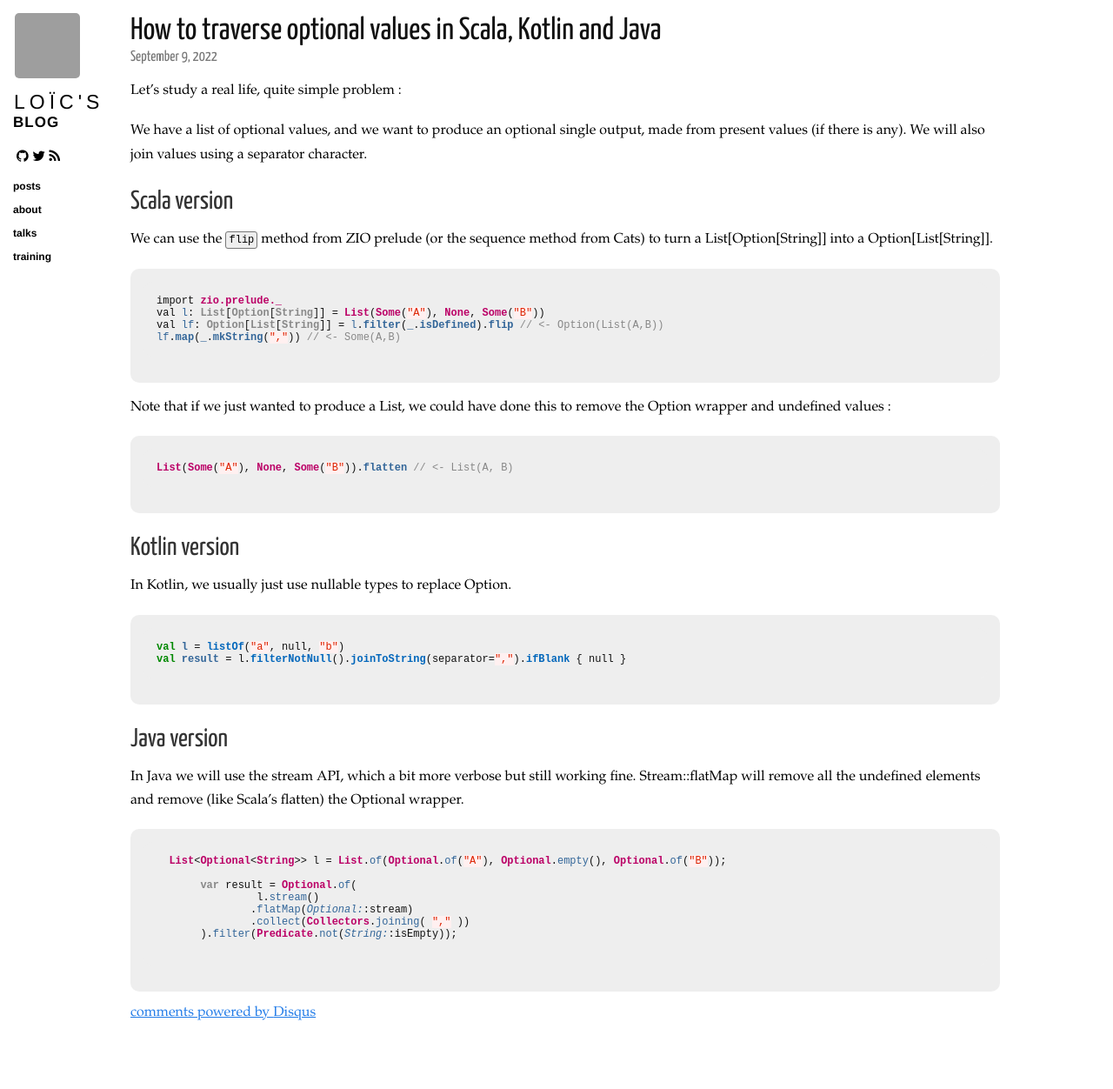
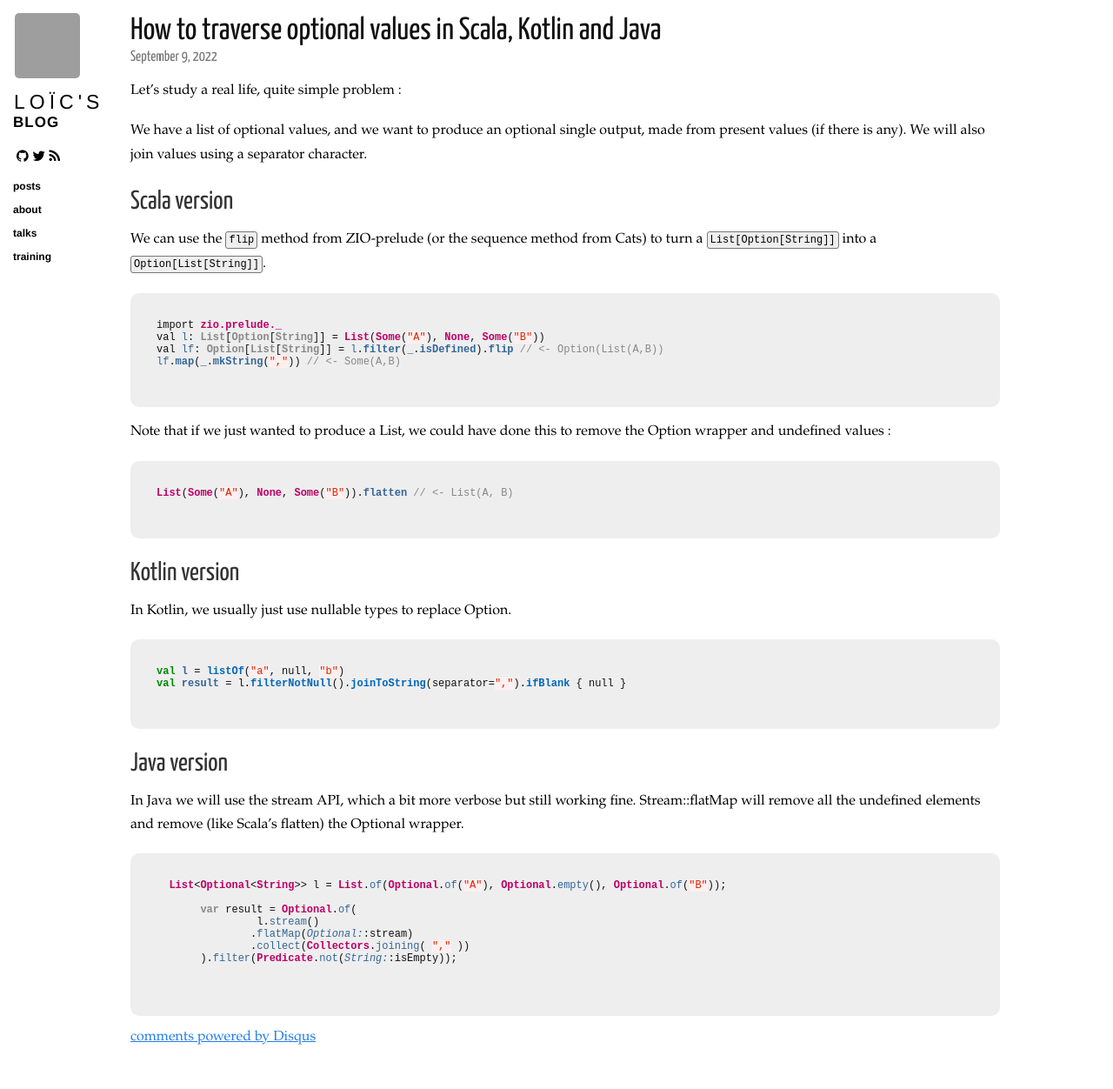
Before and after one commit to loicdescotte/loicdescotte.github.io, a Jekyll site: the page built from _posts/2022-09-09-traverse-optional-values.md, in a window 1280 px wide. Shown: the whole page at 87% size. Built offline with Jekyll 4.4.1, drawn with Linux system fonts in a browser that asks for light colours; nearby versions of some CDN libraries; comment, search, counter and statistics services are not loaded; before the commit the page ends 1224 px from its top, so only the background shows below that; grey boxes are pictures that could not be loaded.

````diff
--- a/_posts/2022-09-09-traverse-optional-values.md
+++ b/_posts/2022-09-09-traverse-optional-values.md
@@ -15,7 +15,7 @@ We will also join values using a separator character.
 
 ## Scala version
 
-We can use the `flip` method from ZIO prelude (or the sequence method from Cats) to turn a List[Option[String]] into a Option[List[String]].
+We can use the `flip` method from ZIO-prelude (or the sequence method from Cats) to turn a `List[Option[String]]` into a `Option[List[String]]`.
 
 ```scala
 import zio.prelude._
````
